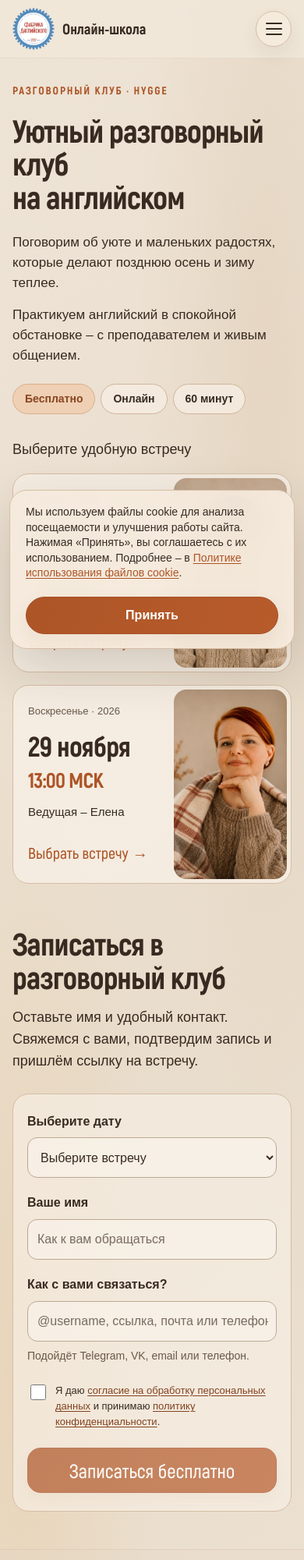
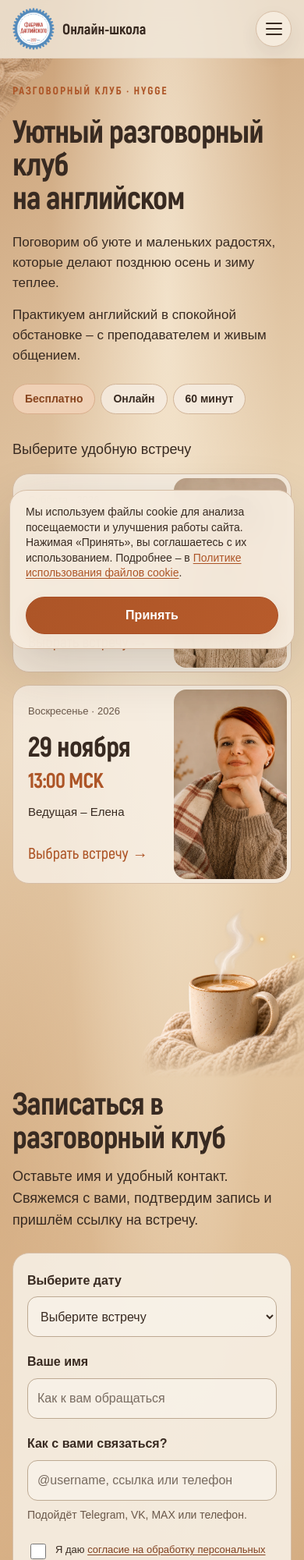
Before and after one commit to daniilkrivenya-ship-it/english-factory-groups, a plain HTML site: page index.html in a window 390 px wide. Shown: the top 2000 px of the page at 78% size. Drawn offline with Linux system fonts and the light colour scheme.

Commit message:
Strengthen warm gradient, feather cozy decor on desktop and mobile, and offer MAX contact

```diff
--- a/assets/css/club.css
+++ b/assets/css/club.css
@@ -3,7 +3,11 @@
   --red: #ad5527; --blue: #985c32; --ink: #382a21; --muted: #6a584a;
   --line: #d6bda5; --paper: #eae0d2; --soft-red: #f1d8bf;
   --font: Arial, "Helvetica Neue", sans-serif; --container: 1120px;
-  background: radial-gradient(ellipse at 87% 18%, #d9bea24d, transparent 34%), radial-gradient(ellipse at 8% 74%, #e7bd8540, transparent 35%), linear-gradient(135deg, #eee4d6, #e8dccb 60%, #eee3d4);
+  background:
+    radial-gradient(ellipse at 47% 19%, #f5ead8e6 0%, #f5ead880 26%, transparent 57%),
+    radial-gradient(ellipse at 15% 75%, #b8804b66 0%, transparent 48%),
+    radial-gradient(ellipse at 96% 88%, #a86d3d73 0%, transparent 44%),
+    linear-gradient(125deg, #c49b75 0%, #ddbd98 25%, #eddbc2 52%, #d0a47a 80%, #b58257 100%);
   background-attachment: scroll; font-family: var(--font); font-size: 18px; line-height: 1.55;
 }
 .club-signup-page::before { display: none; }
@@ -21,18 +25,26 @@
 .club-signup-page .btn-main-site { background: #f7efe459; border-color: var(--line); }
 .club-signup-page .btn-main-site:hover { background: #f7efe4; border-color: #a98162; }
 .club-signup-page :is(a,button,input,select):focus-visible { outline: 3px solid #985021; outline-offset: 4px; }
-.club-hero { padding: 64px 0 42px; }
+.club-hero { position: relative; padding: 64px 0 42px; }
 .club-container { position: relative; }
 .hero-copy { position: relative; z-index: 1; }
 .club-signup-page .section-kicker { color: var(--red); font-size: 18px; font-weight: 900; letter-spacing: .13em; margin-bottom: 23px; }
 .club-hero h1 { font-size: clamp(48px, 6.1vw, 82px); line-height: 1.04; font-weight: 900; letter-spacing: -.025em; margin: 0 0 30px; max-width: 890px; }
-.club-intro { max-width: 700px; font-size: 20px; color: var(--ink); line-height: 1.55; margin-bottom: 28px; }
+.club-intro { max-width: 780px; font-size: 20px; color: var(--ink); line-height: 1.55; margin-bottom: 28px; }
 .club-intro p { margin: 0 0 16px; }
 .club-facts { display: flex; flex-wrap: wrap; gap: 12px; padding: 0; list-style: none; margin: 0 0 36px; }
 .club-facts li { padding: 9px 22px; border: 1px solid #d1b498; background: #f6eee3c9; border-radius: 99px; font-size: 17px; font-weight: 600; }
 .club-facts li:first-child { color: #88451f; background: #efd0b5; border-color: #d9ae8c; }
-.hero-visual { position: absolute; top: -39px; right: -140px; width: 510px; pointer-events: none; }
-.cozy-mug { width: 100%; height: auto; mask-image: linear-gradient(to bottom, #000 73%, transparent 99%); }
+/* Fade every exposed bitmap edge; solid centers keep the textile and mug crisp. */
+.cozy-mug { width: 100%; height: auto; mask-image: linear-gradient(to right, transparent, #000 13%, #000 75%, transparent), linear-gradient(to bottom, transparent, #000 8%, #000 73%, transparent); mask-composite: intersect; }
+.hero-blanket { position: absolute; pointer-events: none; left: -125px; top: -115px; width: clamp(370px, 33vw, 650px); opacity: .65; mask-image: linear-gradient(to right, #000 26%, transparent 98%), linear-gradient(to bottom, #000 25%, transparent 96%); mask-composite: intersect; }
+.hero-blanket img { width: 100%; height: auto; }
+.blanket-light { top: 62%; left: 64%; }
+.signup-container { position: relative; }
+.contact-visual { position: absolute; pointer-events: none; width: 410px; right: -118px; bottom: 12px; }
+.club-signup-page #contact .section-head { position: relative; z-index: 1; }
+.club-signup-page #contact .contact-box { position: relative; width: calc(100% - 240px); z-index: 1; background: #f7f0e5e6; }
+
 .warm-light { position: absolute; width: 4px; height: 4px; border-radius: 100%; background: #fff3c5; box-shadow: 0 0 6px 2px #f1b853b3; }
 .light-one { top: 19%; right: 27%; }.light-two { top: 29%; right: 9%; width: 3px; height: 3px; }.light-three { top: 11%; right: 46%; width: 3px; height: 3px; }
 .club-choose { position: relative; margin: 0 0 20px; font-size: 20px; color: var(--ink); }
@@ -76,8 +88,7 @@
 .club-signup-page .mobile-menu-toggle { background: #f5ebdd; border-color: var(--line); color: var(--ink); }
 .club-signup-page .mobile-menu { background: #eee2d1; }
 @media (max-width: 1100px) {
-  .hero-visual { width: 440px; right: -145px; top: 12px; }
-  .club-intro { max-width: 64%; font-size: 19px; }
+  .club-intro { max-width: 780px; font-size: 19px; }
   .session-copy { padding-left: 17px; padding-right: 10px; }
   .session-weekday { font-size: 14px; }.session-host { font-size: 16px; }
   .club-session { min-height: 298px; }.session-link { font-size: 20px; }
@@ -89,8 +100,7 @@
   .club-signup-page .brand { font-size: 20px; gap: 10px; }
   .club-hero { padding-top: 38px; padding-bottom: 25px; }
   .club-hero h1 { font-size: clamp(46px,7.7vw,62px); max-width: 100%; }
-  .hero-visual { top: 70px; right: -145px; width: 380px; opacity: .8; }
-  .club-intro { max-width: 66%; font-size: 18px; }
+  .club-intro { max-width: 100%; font-size: 18px; }
   .club-signup-page .section-kicker { font-size: 16px; }
   .club-sessions { grid-template-columns: minmax(0,1fr); gap: 16px; }
   .club-session { grid-template-columns: 60% 40%; min-height: 274px; }
@@ -111,7 +121,6 @@
   .club-hero h1 { font-size: clamp(41px,10.5vw,54px); margin-bottom: 24px; line-height: 1.04; }
   .club-signup-page .section-kicker { font-size: 14px; margin-bottom: 19px; }
   .club-intro { max-width: 100%; font-size: 17px; margin-bottom: 22px; }.club-intro p { margin-bottom: 14px; }
-  .hero-visual { display: none; }
   .club-facts { position: relative; z-index: 1; gap: 7px; margin-bottom: 32px; }
   .club-facts li { font-size: 14px; padding: 8px 15px; }
   .club-choose { font-size: 18px; margin-bottom: 16px; }
@@ -137,3 +146,15 @@
   .club-signup-page :is(.club-session,.btn) { transition: none; }
   .club-signup-page :is(.club-session,.btn):hover { transform: none; }
 }
+
+/* Compact screens get their own decoration spacing, clear of all form controls. */
+@media (max-width: 1100px) {
+  .hero-blanket { left: -145px; width: 470px; opacity: .52; }
+  .contact-visual { position: relative; width: 260px; height: auto; right: auto; bottom: auto; margin: -22px -26px 8px auto; }
+  .club-signup-page #contact .contact-box { width: 100%; }
+}
+@media (max-width: 520px) {
+  .hero-blanket { display: block; top: -72px; left: -85px; width: 260px; opacity: .62; }
+  .contact-visual { width: 222px; height: auto; margin: -28px -24px 10px auto; }
+  .club-signup-page { background: radial-gradient(ellipse at 55% 15%, #f6e8d2d9 0%, transparent 49%), radial-gradient(ellipse at 0% 57%, #c18b5966 0%, transparent 49%), linear-gradient(145deg, #c99e74, #ecd8ba 33%, #dfbd95 66%, #bf8d5d); }
+}
--- a/index.html
+++ b/index.html
@@ -1,6 +1,6 @@
 <!DOCTYPE html>
 
-<html lang="ru"><head><meta charset="utf-8"/><meta content="width=device-width, initial-scale=1" name="viewport"/><title>Бесплатный разговорный клуб – Фабрика Английского</title><meta content="Разговорный клуб Hygge на английском. Бесплатно, онлайн, 60 минут. 28 или 29 ноября 2026 года в 13:00 МСК. Выберите дату и запишитесь." name="description"/><link href="assets/images/logo.png" rel="icon" type="image/png"/><meta content="website" property="og:type"/><meta content="Бесплатный разговорный клуб – Фабрика Английского" property="og:title"/><meta content="Уютная встреча на английском: 28 или 29 ноября в 13:00 МСК. Бесплатно, онлайн, 60 минут. Запишитесь на удобную дату." property="og:description"/><meta content="https://group.englishfactory.ru/" property="og:url"/><meta content="https://group.englishfactory.ru/assets/images/logo.png" property="og:image"/><link href="assets/css/styles.css" rel="stylesheet"/><link href="assets/css/club.css?v=20261117-hygge-1" rel="stylesheet"/></head><body class="group-signup-page club-signup-page" id="top">
+<html lang="ru"><head><meta charset="utf-8"/><meta content="width=device-width, initial-scale=1" name="viewport"/><title>Бесплатный разговорный клуб – Фабрика Английского</title><meta content="Разговорный клуб Hygge на английском. Бесплатно, онлайн, 60 минут. 28 или 29 ноября 2026 года в 13:00 МСК. Выберите дату и запишитесь." name="description"/><link href="assets/images/logo.png" rel="icon" type="image/png"/><meta content="website" property="og:type"/><meta content="Бесплатный разговорный клуб – Фабрика Английского" property="og:title"/><meta content="Уютная встреча на английском: 28 или 29 ноября в 13:00 МСК. Бесплатно, онлайн, 60 минут. Запишитесь на удобную дату." property="og:description"/><meta content="https://group.englishfactory.ru/" property="og:url"/><meta content="https://group.englishfactory.ru/assets/images/logo.png" property="og:image"/><link href="assets/css/styles.css" rel="stylesheet"/><link href="assets/css/club.css?v=20261117-hygge-2" rel="stylesheet"/></head><body class="group-signup-page club-signup-page" id="top">
 <header class="topbar">
 <div class="container nav">
 <a aria-label="Фабрика Английского" class="brand" href="https://school.englishfactory.ru/" rel="noopener" target="_blank">
@@ -19,8 +19,9 @@
 </div>
 </header><main>
 <section class="club-hero" aria-labelledby="club-title">
+<div class="hero-blanket" aria-hidden="true"><img src="assets/images/club/blanket-cozy.webp" width="1024" height="1024" alt="" decoding="async"/><i class="warm-light blanket-light"></i></div>
 <div class="container club-container">
-<div class="hero-visual" aria-hidden="true"><img class="cozy-mug" src="assets/images/club/mug-cozy.webp" width="1254" height="1254" alt="" fetchpriority="high"/><i class="warm-light light-one"></i><i class="warm-light light-two"></i><i class="warm-light light-three"></i></div>
+
 <div class="hero-copy">
 <div class="section-kicker">Разговорный клуб · Hygge</div>
 <h1 id="club-title">Уютный разговорный клуб<br>на английском</h1>
@@ -41,7 +42,8 @@
 </div>
 </section>
 <section id="contact">
-<div class="container">
+<div class="container signup-container">
+<div class="contact-visual" aria-hidden="true"><img class="cozy-mug" src="assets/images/club/mug-cozy.webp" width="1254" height="1254" alt="" decoding="async"/><i class="warm-light light-one"></i><i class="warm-light light-two"></i></div>
 <div class="section-head">
 <div>
 <h2>Записаться в разговорный клуб</h2>
@@ -60,7 +62,7 @@
 <div class="contact-grid">
 <div class="field full"><label for="club-date">Выберите дату</label><select id="club-date" name="club_date" required=""><option value="">Выберите встречу</option><option value="2026-11-28">28 ноября · 13:00 МСК – Даниил</option><option value="2026-11-29">29 ноября · 13:00 МСК – Елена</option></select></div>
 <div class="field"><label for="name">Ваше имя</label><input autocomplete="name" id="name" name="name" placeholder="Как к вам обращаться" maxlength="100" required="" type="text"/></div>
-<div class="field"><label for="contact-field">Как с вами связаться?</label><input id="contact-field" name="contact" placeholder="@username, ссылка, почта или телефон" maxlength="250" required="" type="text"/><small class="field-hint">Подойдёт Telegram, VK, email или телефон.</small></div>
+<div class="field"><label for="contact-field">Как с вами связаться?</label><input id="contact-field" name="contact" placeholder="@username, ссылка или телефон" maxlength="250" required="" type="text"/><small class="field-hint">Подойдёт Telegram, VK, MAX или телефон.</small></div>
 </div>
 <label class="consent-row"><input id="privacyConsent" name="privacy_consent" required="" type="checkbox"/><span>Я даю <a href="https://school.englishfactory.ru/consent/" rel="noopener" target="_blank">согласие на обработку персональных данных</a> и принимаю <a href="https://school.englishfactory.ru/policy/" rel="noopener" target="_blank">политику конфиденциальности</a>.</span></label>
 <div class="form-actions"><button class="btn btn-primary" id="submitApplication" type="submit">Записаться бесплатно</button></div>
```
Also changed, not shown: assets/images/club/blanket-cozy.webp (added).
